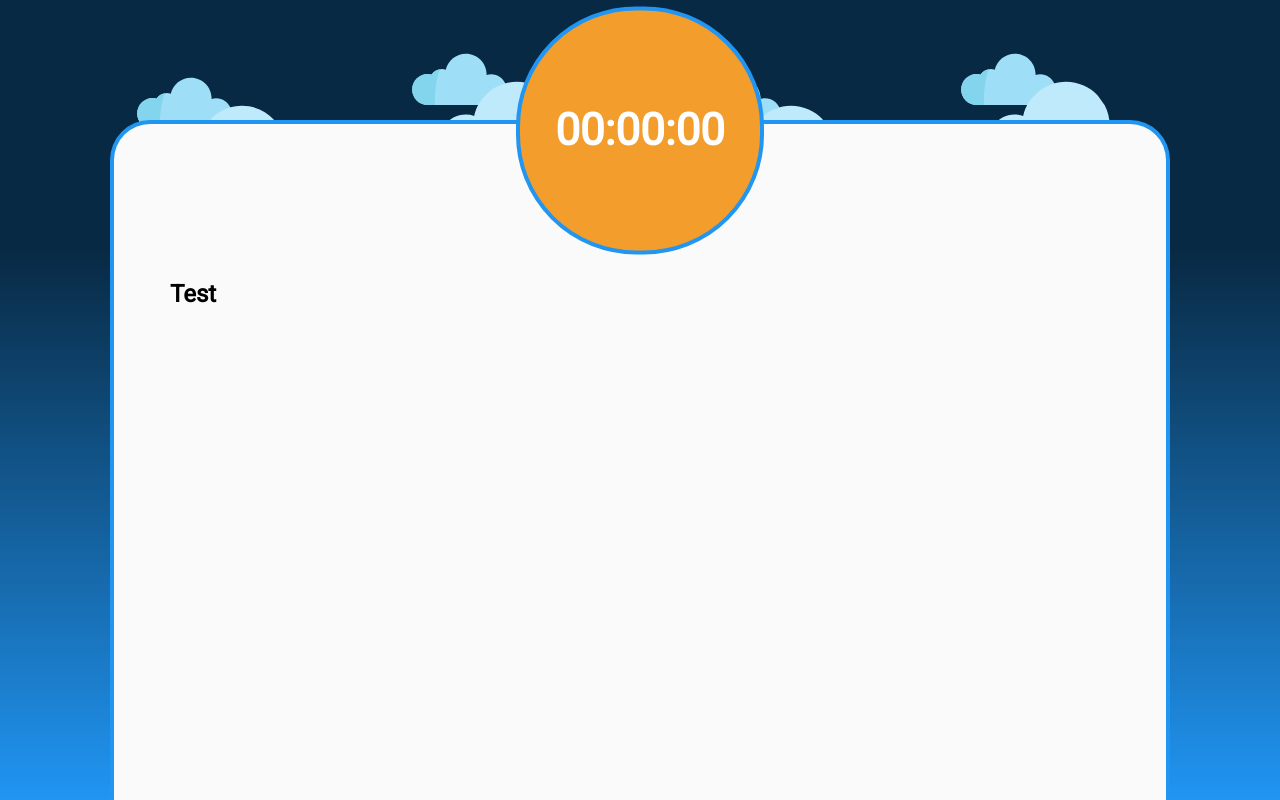
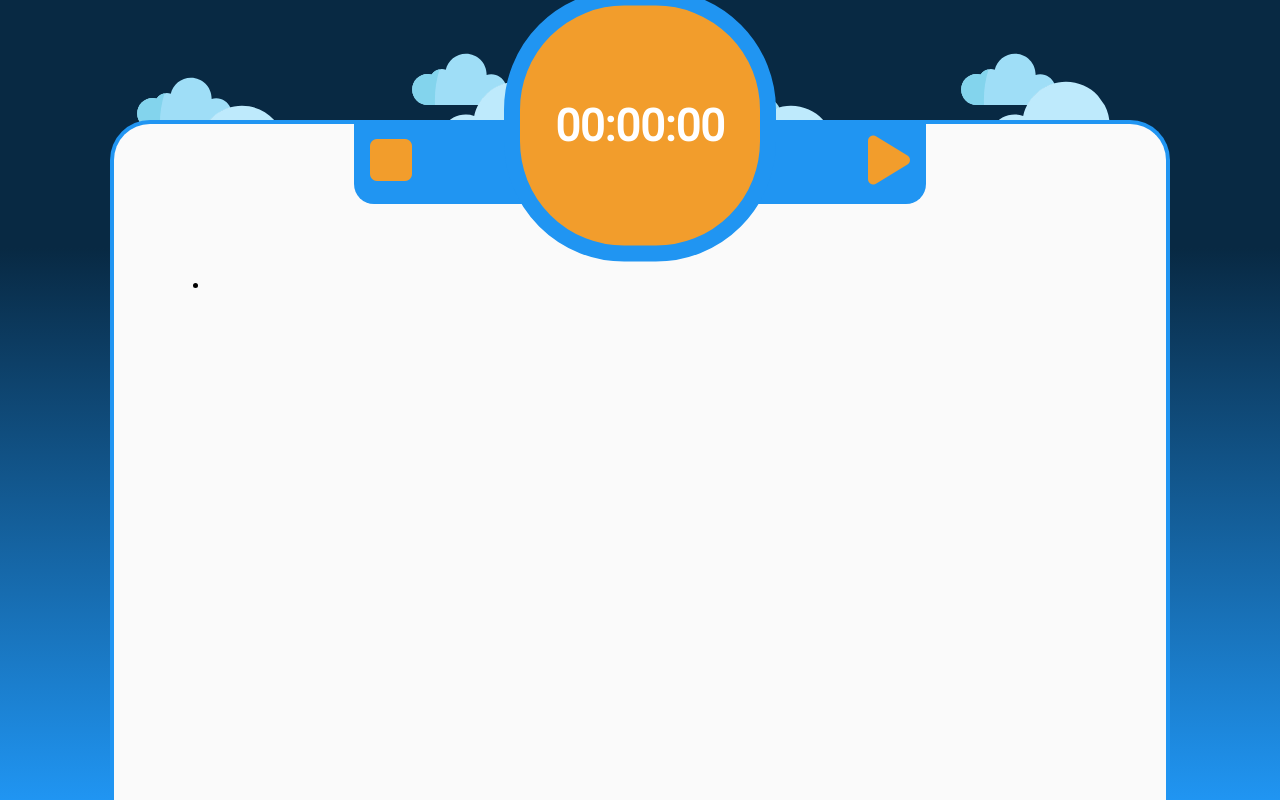
Before and after one commit to jarek-t/ClickTime-Tech-Challenge, a website built with webpack: page src/index.html in a window 1280 px wide. Built offline with nearby package versions, Linux system fonts and the light colour scheme.

Commit message:
More styling done, initial clock layout complete

```diff
--- a/src/index.html
+++ b/src/index.html
@@ -20,11 +20,24 @@
                 id="minutes">00</span>:<span
                 id="seconds">00</span>
           </h1>
+
         </div>
       </section>
 
-      <section id="history-table">
-        <h1>Test</h1>
+      <aside id="clock-control">
+        <div id="control-wrap">
+          <i class="fas fa-stop"></i>
+
+          <i class="fas fa-play"></i>
+        </div>
+      </aside>
+
+      <section id="history">
+        <ul id="history-table">
+          <li>
+
+          </li>
+        </ul>
       </section>
     </div>
 
--- a/src/scss/background.scss
+++ b/src/scss/background.scss
@@ -1,3 +1,19 @@
+@keyframes cloud-ambient-1 {
+    0% { transform: sccale(100%); }
+
+    50% { transform: scale(125%); transform: translate(.775, .775); }
+
+    0% { transform: sccale(100%); }
+}
+
+@keyframes cloud-ambient-2 {
+    0% { transform: sccale(100%); }
+
+    50% { transform: scale(85%); transform: translate(1.125, 1.125); }
+
+    0% { transform: sccale(100%); }
+}
+
 #background-wrap {
     position: absolute;
     z-index: -1;
@@ -9,7 +25,6 @@
 
     padding: 2rem 10%;
     box-sizing: border-box;
-    // background-color: $darkest-blue;
     background: linear-gradient(180deg, rgba(8,41,67,1) 31%, rgba(32,149,242,1) 100%);
 
     display: flex;
@@ -20,8 +35,20 @@
     .background-cloud-cluster {
         width: 12.5rem;
         height: 12.5rem;
+        animation-duration: 1s;
     }
 
-    #left-most-clouds, #right-clouds
-        { margin-top: 1.5rem; }
+    #left-most-clouds,
+    #right-clouds {
+        margin-top: 1.5rem;
+
+        animation-name: cloud-ambient-1;
+        animation-duration: 1s;
+    }
+
+    #left-clouds,
+    #right-most-clouds
+        { animation-name: cloud-ambient-2; }
+
+
 }
--- a/src/scss/body.scss
+++ b/src/scss/body.scss
@@ -14,4 +14,5 @@
     @extend .pink-border;
     border-bottom: none;
     border-radius: 2.5rem 2.5rem 0 0;
+    position: relative;
 }
--- a/src/scss/clock.scss
+++ b/src/scss/clock.scss
@@ -8,6 +8,9 @@
     display: flex;
     flex-direction: row;
     justify-content: center;
+    // align-content: flex-end;
+    flex-wrap: wrap;
+
 
     #clock-body {
         cursor: pointer;
@@ -19,6 +22,8 @@
         @extend .pink-border;
         background-color: $orange;
         border-radius: $clock-border;
+
+        border-width: 1rem;
 
         display: flex;
         flex-direction: column;
@@ -34,5 +39,41 @@
             -webkit-user-select: none;
             -moz-user-select: none;
         }
+
+        z-index: 2;
+    }
+
+}
+#clock-control {
+    width: 100%;
+    height: auto;
+    position: absolute;
+    top: 0;
+    left: 0;
+    box-sizing: border-box;
+
+    display: flex;
+    flex-direction: row;
+    justify-content: center;
+
+
+    #control-wrap {
+        z-index: 1;
+        background-color: $blue;
+
+        display: flex;
+        flex-direction: row;
+        justify-content: space-between;
+
+        margin: auto;
+        padding: .5rem 1rem 1rem 1rem;
+        border-radius: 0 0 1.25rem 1.25rem;
+        width: calc(#{$clock-side-length}*2.25);
+
+        i {
+            cursor: pointer;
+            color: $orange;
+            font-size: 3.5rem;
+        }
     }
 }
```
